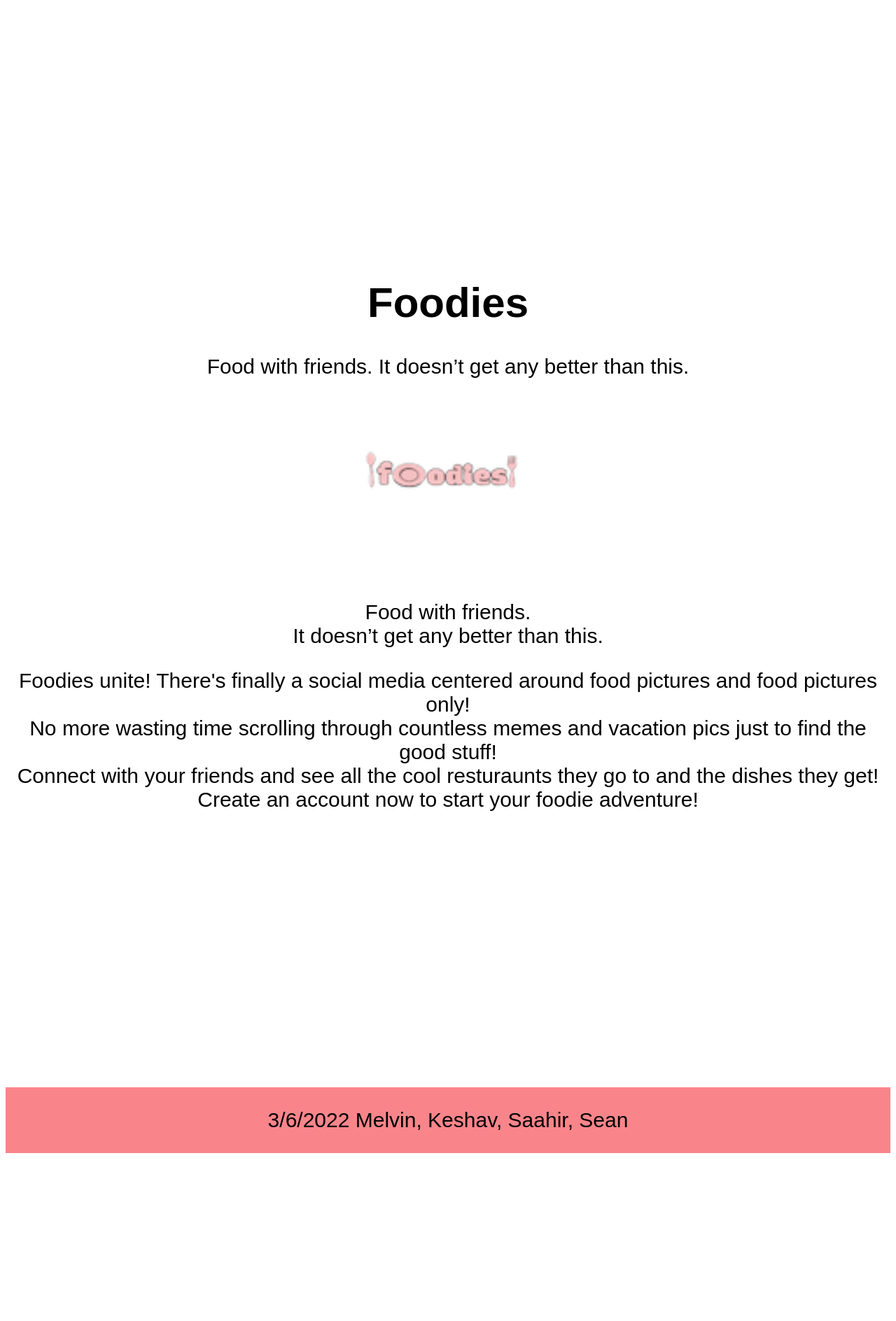
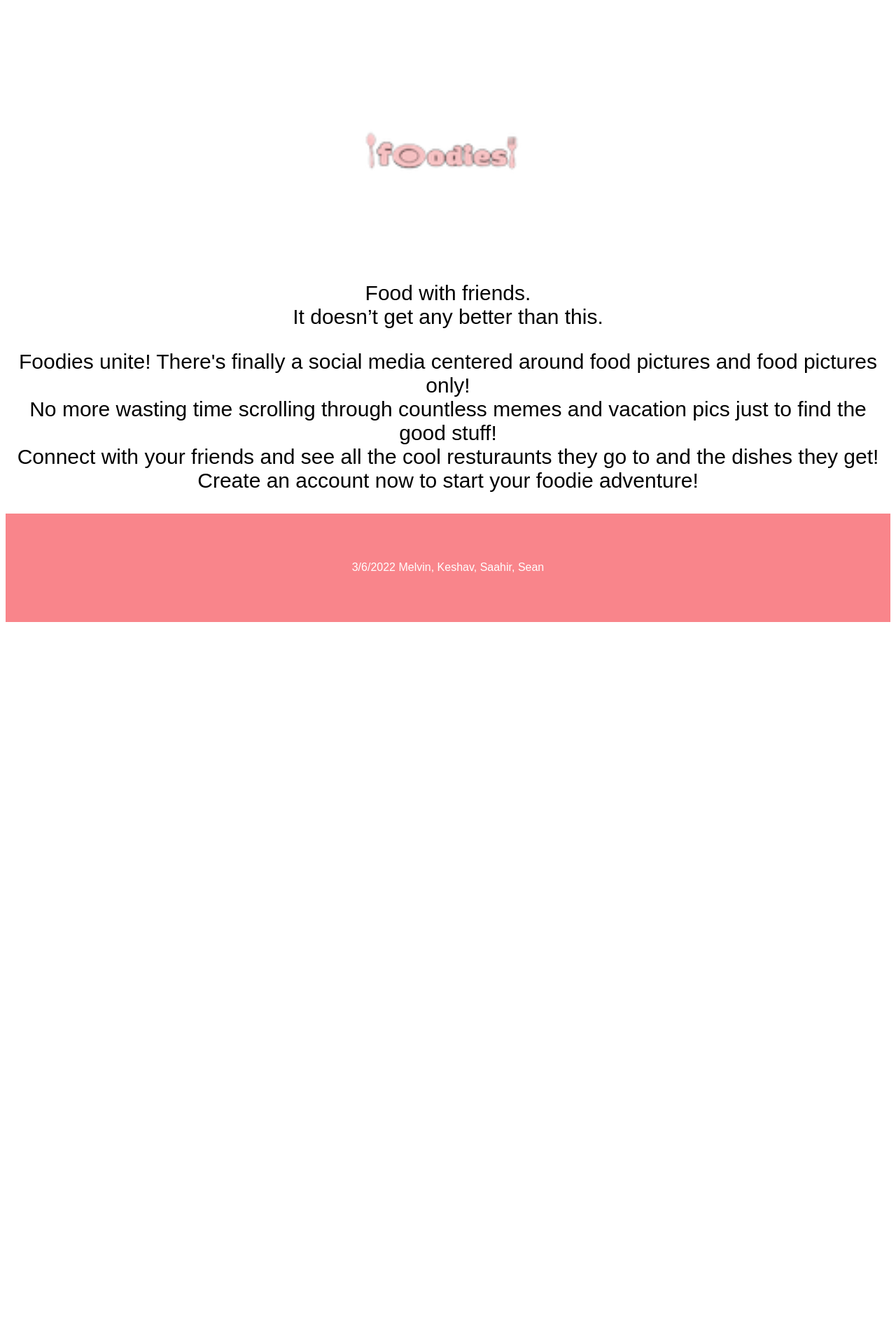
Before and after one commit to Melv1nS/FinalProject-CS329E-Bulko, a PHP site: page / in a window 1280 px wide. Shown: the part 48-1936 px from the top of the page at 70% size. After the commit the page ends 937 px from the top, so only its background shows below. Run offline with PHP 8.4, Linux system fonts and the light colour scheme.

Commit message:
fixed footer

```diff
--- a/index.html
+++ b/index.html
@@ -31,15 +31,12 @@
     </div>
 
     <div class = "body">
-        <h1> Foodies </h1>
-        <p>Food with friends. It doesn’t get any better than this.</p>
-
-    <div class = "body">
 
       <img class="centerlogo" src="logo.png" alt="logo in the center">
       <p>Food with friends.<br>It doesn’t get any better than this.</p>
 
-        <p>Foodies unite! There's finally a social media centered around food pictures and food pictures only!
+      <p>
+         Foodies unite! There's finally a social media centered around food pictures and food pictures only!
          <br>No more wasting time scrolling through countless memes and vacation pics just to find the good stuff!
          <br>Connect with your friends and see all the cool resturaunts they go to and the dishes they get!
          <br>Create an account now to start your foodie adventure!
@@ -47,15 +44,12 @@
 
     </div>
 
-    <div class = "footer">
-       <div>
+    <footer>
+         <p>3/6/2022 Melvin, Keshav, Saahir, Sean</p>
+    </footer>
 
-       </div>
-       <div class = "signature">
-         <p>3/6/2022 Melvin, Keshav, Saahir, Sean</p>
-       </div>
 
-    </div>
+
 </div>
 
 </body>
--- a/styles.css
+++ b/styles.css
@@ -1,11 +1,11 @@
-
-
 nav {
     margin: 0;
     font-family: Arial;
     font-size: 100%;
     width: 100%;
     overflow: hidden;
+    top: 0;
+    left: 0;
 }
 
 .header {
@@ -38,7 +38,6 @@ nav {
     font-size: 30px;
     text-align: center;
     font-family: fantasy;
-    margin-bottom: 300px;
 }
 
 .Home {
@@ -81,14 +80,14 @@ nav {
     height: 1fr;
 }
 
-.footer {
-    font-family: fantasy;
+footer {
     display: grid;
-    grid-template-rows: 1fr 1fr;
-}
-
-.signature {
+    justify-content: center;
+    align-items: center;
+    padding: 3px;
     background-color: #F9858B;
+    color: white;
+    /* margin-bottom: -50px; */
 }
 
 .contactUsText {
```
Lines whose indentation alone changed are shown as unchanged.
